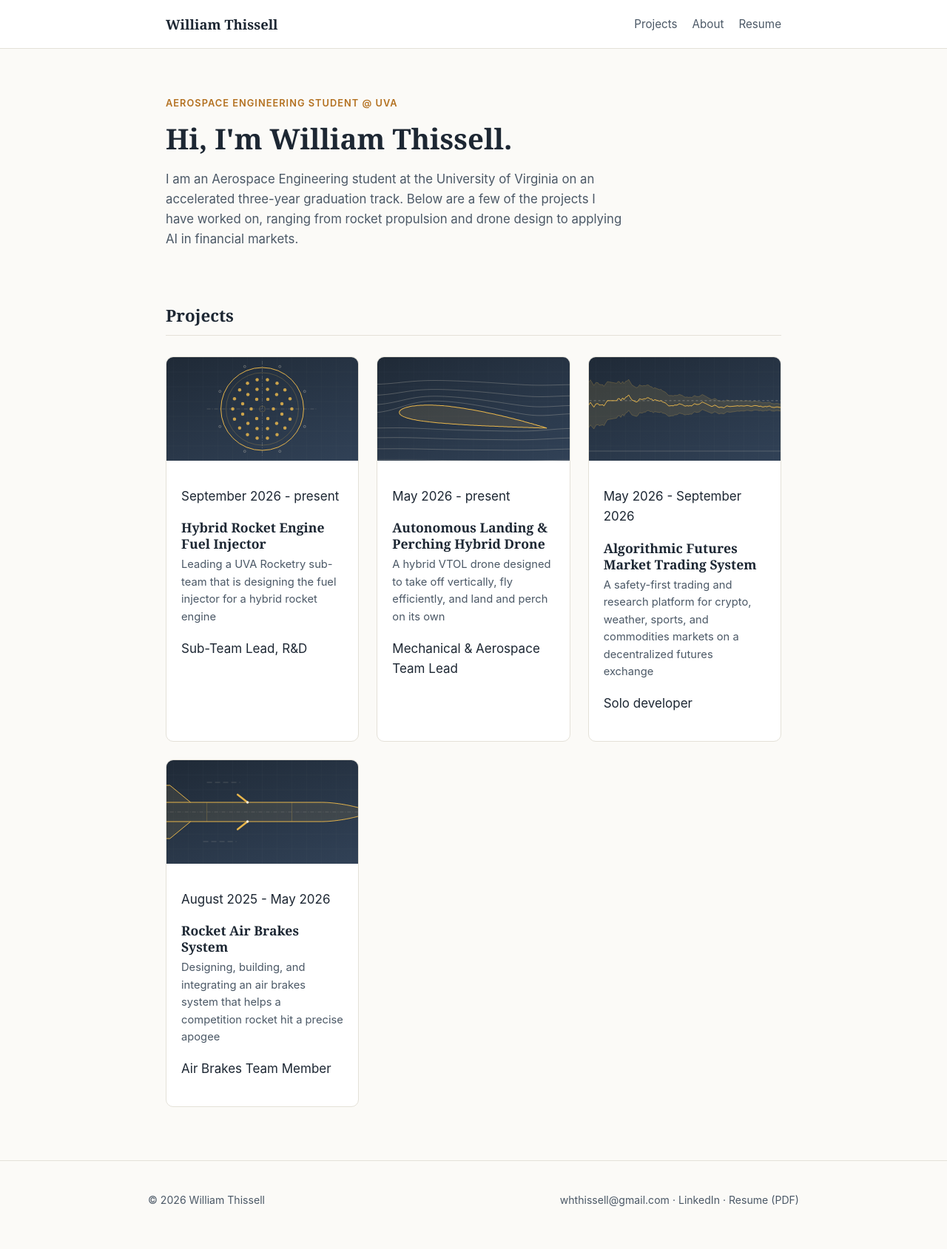
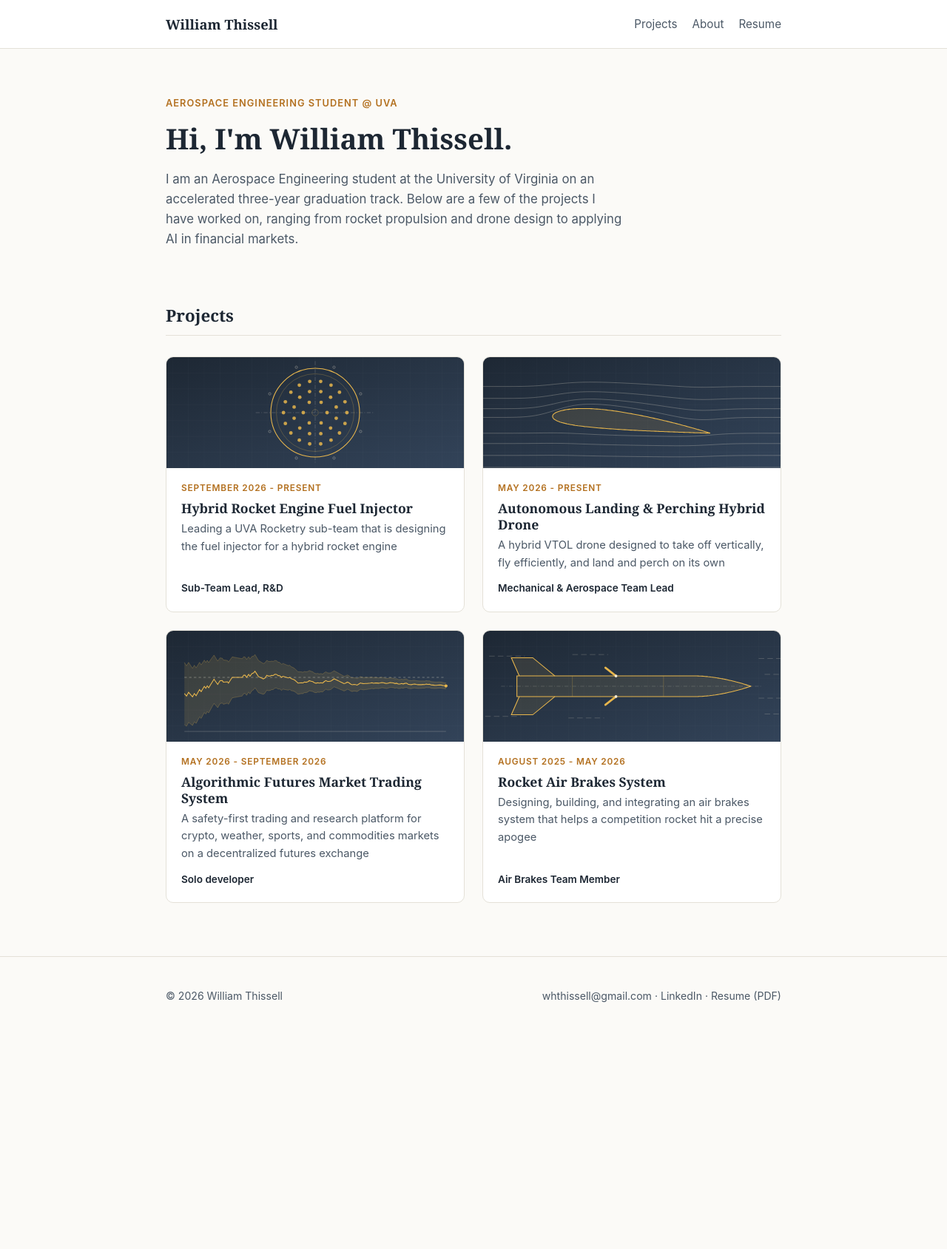
Before and after one commit to Whthissell/Whthissell.github.io, a Jekyll site: the page built from index.md, in a window 1280 px wide. Shown: the whole page at 74% size. Built offline with Jekyll 4.4.1, drawn with Linux system fonts in a browser that asks for light colours; after the commit the page ends 1413 px from its top, so only the background shows below that.

Commit message:
Update styles for cards, About, and phones

```diff
--- a/assets/css/main.scss
+++ b/assets/css/main.scss
@@ -124,7 +124,7 @@ h1, h2, h3 {
 
 .project-grid {
   display: grid;
-  grid-template-columns: repeat(auto-fill, minmax(260px, 1fr));
+  grid-template-columns: repeat(auto-fill, minmax(300px, 1fr));
   gap: 24px;
 }
 
@@ -145,7 +145,7 @@ h1, h2, h3 {
 }
 
 .project-card__media {
-  height: 140px;
+  height: 150px;
   background: linear-gradient(135deg, var(--ink) 0%, #33445a 100%);
   background-size: cover;
   background-position: center;
@@ -172,6 +172,28 @@ h1, h2, h3 {
   margin: 0 0 12px;
 }
 
+.project-card__meta {
+  font-size: 0.74rem;
+  text-transform: uppercase;
+  letter-spacing: 0.07em;
+  color: var(--accent);
+  font-weight: 600;
+  margin: 0 0 6px;
+}
+
+.project-card__role {
+  font-size: 0.85rem;
+  font-weight: 600;
+  color: var(--ink);
+  margin: auto 0 0;
+}
+
+.project-card__body {
+  display: flex;
+  flex-direction: column;
+  flex: 1;
+}
+
 /* ---- Tags ---- */
 
 .tag-list {
@@ -194,12 +216,12 @@ h1, h2, h3 {
 
 /* ---- Generic page ---- */
 
-.page { padding: 56px 0 72px; }
+.page { padding-top: 56px; padding-bottom: 72px; }
 .page__title { font-size: 2rem; }
 
 /* ---- Project detail ---- */
 
-.project { padding: 40px 0 80px; }
+.project { padding-top: 40px; padding-bottom: 80px; }
 
 .back-link {
   display: inline-block;
@@ -243,7 +265,8 @@ h1, h2, h3 {
   font-size: 0.88rem;
 }
 .site-footer__inner {
-  padding: 28px 0 40px;
+  padding-top: 28px;
+  padding-bottom: 40px;
   display: flex;
   flex-wrap: wrap;
   gap: 8px 20px;
@@ -304,3 +327,49 @@ h1, h2, h3 {
   background: var(--paper-raised);
   border-top: 1px solid var(--line);
 }
+
+/* Phones mostly can't render a PDF inside an iframe, so show a picture of
+   the page instead (it links to the real PDF). */
+.resume-image { display: none; }
+.resume-image img {
+  display: block;
+  width: 100%;
+  height: auto;
+  border: 1px solid var(--line);
+  border-radius: var(--radius);
+  background: #fff;
+}
+
+@media (max-width: 720px) {
+  .resume-embed { display: none; }
+  .resume-image { display: block; }
+}
+
+/* ---- About page ---- */
+
+.facts {
+  display: grid;
+  grid-template-columns: 11rem 1fr;
+  gap: 10px 24px;
+  margin: 0 0 8px;
+  padding: 20px 22px;
+  background: var(--paper-raised);
+  border: 1px solid var(--line);
+  border-radius: var(--radius);
+}
+.facts dt {
+  font-size: 0.74rem;
+  text-transform: uppercase;
+  letter-spacing: 0.07em;
+  color: var(--ink-soft);
+  padding-top: 0.25em;
+}
+.facts dd { margin: 0; }
+
+@media (max-width: 560px) {
+  .facts { grid-template-columns: 1fr; gap: 2px; }
+  .facts dd { margin-bottom: 12px; }
+  .facts dd:last-child { margin-bottom: 0; }
+}
+
+.page h2 { margin-top: 1.6em; }
```
